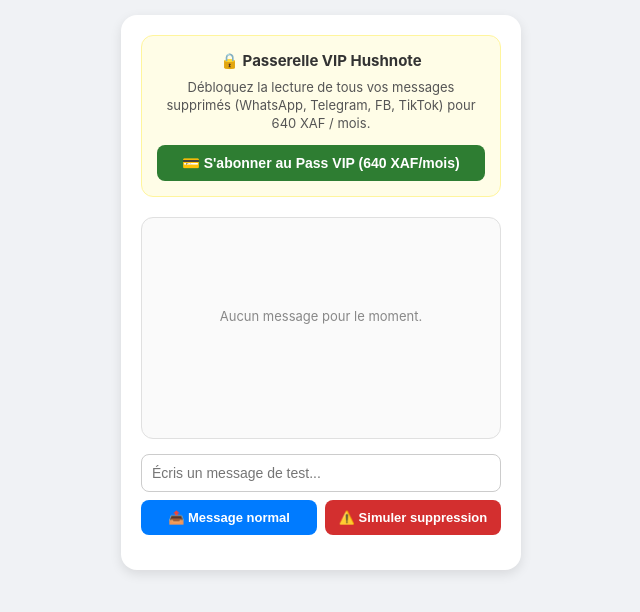
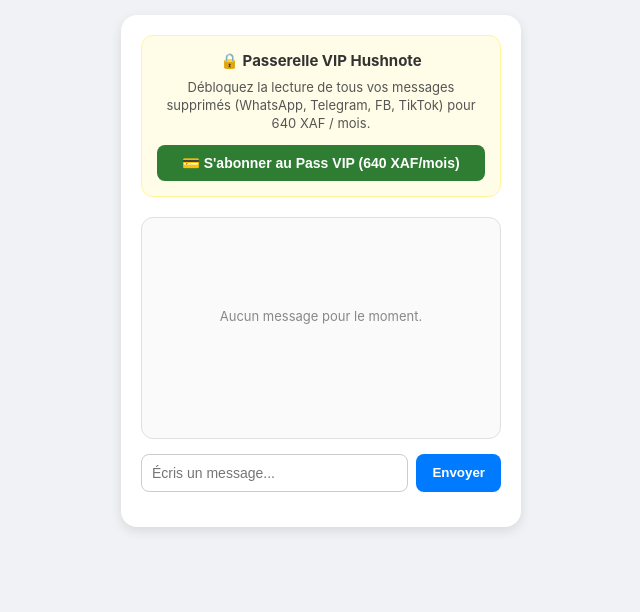
Before and after one commit to preciousarielle84-RA/hushnote-app, a website: page index.html in a window 1280 px wide. Shown: the whole page, without its empty margins (319-959 px from the left). Drawn offline with Linux system fonts and the light colour scheme.

Commit message:
Update index.html

```diff
--- a/index.html
+++ b/index.html
@@ -3,7 +3,7 @@
 <head>
   <meta charset="UTF-8">
   <meta name="viewport" content="width=device-width, initial-scale=1.0">
-  <title>Hushnote - Récupération de Messages (WhatsApp, Telegram, FB)</title>
+  <title>Hushnote - Récupération de Messages</title>
   <style>
     body { font-family: -apple-system, BlinkMacSystemFont, "Segoe UI", Roboto, sans-serif; background: #f0f2f5; margin: 0; padding: 15px; display: flex; justify-content: center; }
     .card { background: white; padding: 20px; border-radius: 16px; box-shadow: 0 4px 12px rgba(0,0,0,0.1); max-width: 400px; width: 100%; box-sizing: border-box; }
@@ -18,12 +18,11 @@
 
     .deleted-notice { background: #ffebee; border: 1px dashed #ef5350; color: #c62828; padding: 10px; border-radius: 8px; font-size: 13px; margin: 8px 0; }
 
-    .input-group { display: flex; flex-direction: column; gap: 8px; margin-bottom: 15px; }
-    .input-group input { padding: 10px; border: 1px solid #ccc; border-radius: 8px; outline: none; font-size: 14px; }
-    .btn-container { display: flex; gap: 8px; }
-    .btn-send { flex: 1; background: #007bff; color: white; border: none; padding: 10px; border-radius: 8px; font-weight: bold; cursor: pointer; font-size: 13px; }
-    .btn-sim-delete { flex: 1; background: #d32f2f; color: white; border: none; padding: 10px; border-radius: 8px; font-weight: bold; cursor: pointer; font-size: 13px; }
+    .input-group { display: flex; gap: 8px; margin-bottom: 15px; }
+    .input-group input { flex: 1; padding: 10px; border: 1px solid #ccc; border-radius: 8px; outline: none; font-size: 14px; }
+    .btn-send { background: #007bff; color: white; border: none; padding: 10px 16px; border-radius: 8px; font-weight: bold; cursor: pointer; }
 
+    .btn-delete-sender { background: #757575; color: white; border: none; padding: 5px 10px; border-radius: 6px; font-size: 11px; cursor: pointer; margin-top: 8px; }
     .btn-unlock { background: #d32f2f; color: white; border: none; padding: 10px; border-radius: 8px; font-weight: bold; width: 100%; cursor: pointer; font-size: 13px; margin-top: 5px; }
   </style>
 </head>
@@ -37,23 +36,23 @@
     <button type="button" class="btn-vip" onclick="payerAbonnement()">💳 S'abonner au Pass VIP (640 XAF/mois)</button>
   </div>
 
-  <!-- Vue du destinataire : Liste des messages -->
+  <!-- Liste des messages -->
   <div class="messages-box" id="messagesList">
     <div id="emptyMsg" style="color: #888; text-align: center; margin-top: 80px; font-size: 13px;">Aucun message pour le moment.</div>
   </div>
 
-  <!-- Zone de test/simulation d'envoi -->
-  <div class="input-group">
-    <input type="text" id="msgInput" placeholder="Écris un message de test...">
-    <div class="btn-container">
-      <button type="button" class="btn-send" onclick="ajouterMessage(false)">📤 Message normal</button>
-      <button type="button" class="btn-sim-delete" onclick="ajouterMessage(true)">⚠️ Simuler suppression</button>
-    </div>
-  </div>
+  <!-- Zone de saisie et d'envoi normal -->
+  <form onsubmit="envoyerMessage(event)" class="input-group">
+    <input type="text" id="msgInput" placeholder="Écris un message..." required>
+    <button type="submit" class="btn-send">Envoyer</button>
+  </form>
 </div>
 
 <script>
-  function ajouterMessage(estSupprime) {
+  let msgCount = 0;
+
+  function envoyerMessage(event) {
+    event.preventDefault();
     const input = document.getElementById('msgInput');
     const texte = input.value.trim();
 
@@ -62,19 +61,30 @@
     const emptyMsg = document.getElementById('emptyMsg');
     if (emptyMsg) emptyMsg.remove();
 
+    msgCount++;
+    const msgId = 'msg-' + msgCount;
+
     const box = document.getElementById('messagesList');
     const newItem = document.createElement('div');
     newItem.className = 'message-item';
+    newItem.id = msgId;
 
-    if (!estSupprime) {
-      // Message normal (sans option de suppression côté destinataire)
-      newItem.innerHTML = `
-        <div style="font-weight: bold; color: #007bff; margin-bottom: 4px;">💬 Message Reçu</div>
-        <div>${texte}</div>
-      `;
-    } else {
-      // Message supprimé par l'expéditeur
-      newItem.innerHTML = `
+    // Envoi normal
+    newItem.innerHTML = `
+      <div style="font-weight: bold; color: #007bff; margin-bottom: 4px;">💬 Message Reçu</div>
+      <div>${texte}</div>
+      <button type="button" class="btn-delete-sender" onclick="supprimerParExpediteur('${msgId}')">🗑️ Supprimer le message (Côté expéditeur)</button>
+    `;
+
+    box.insertBefore(newItem, box.firstChild);
+    input.value = '';
+  }
+
+  // L'expéditeur décide de supprimer le message
+  function supprimerParExpediteur(id) {
+    const item = document.getElementById(id);
+    if (item) {
+      item.innerHTML = `
         <div style="font-weight: bold; color: #555; margin-bottom: 4px;">💬 Message Reçu</div>
         <div class="deleted-notice">
           ⚠️ <i>L'expéditeur a supprimé ce message.</i>
@@ -82,9 +92,6 @@
         <button type="button" class="btn-unlock" onclick="payerAbonnement()">🔓 Débloquer et lire le message supprimé (640 XAF)</button>
       `;
     }
-
-    box.insertBefore(newItem, box.firstChild);
-    input.value = '';
   }
 
   function payerAbonnement() {
@@ -93,4 +100,4 @@
 </script>
 
 </body>
-        </html>
+  </html>
```
